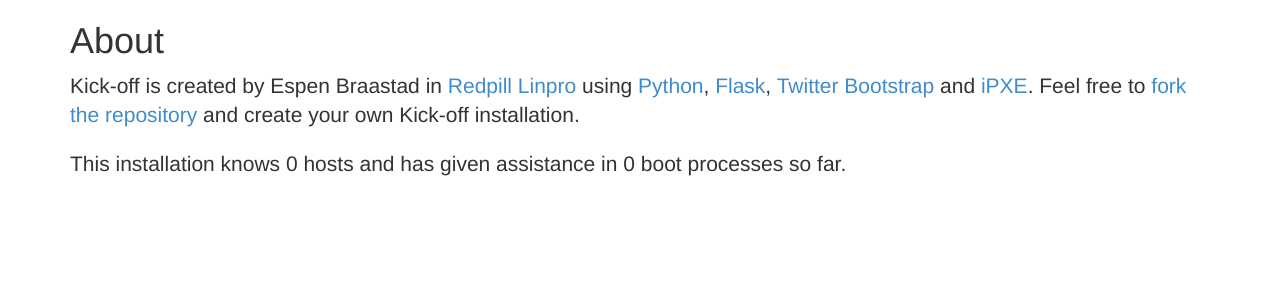
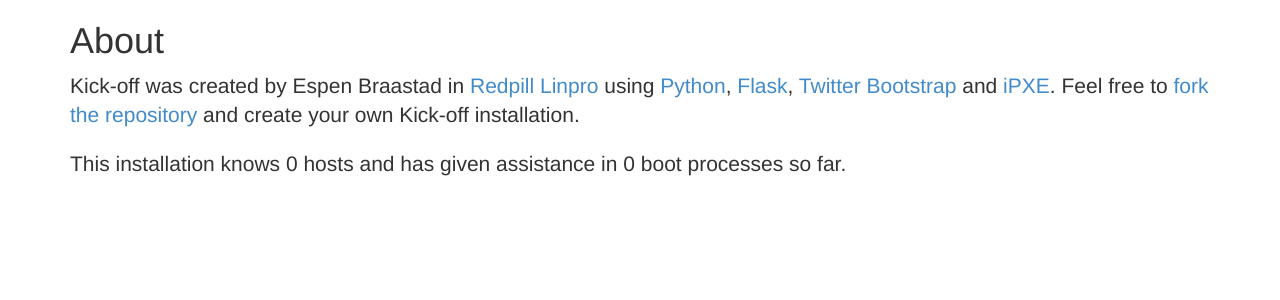
Before and after one commit to Redpill-Linpro/kickoff, a Python web app: template kickoff/app/templates/about.html in a window 1280 px wide. Shown: the part 51-351 px from the top of the page. Run offline with Jinja, Linux system fonts and the light colour scheme; the template is opened without the code that fills it, so the values that code supplies are empty; some libraries are stand-ins or nearby versions.

Commit message:
development

```diff
--- a/kickoff/app/templates/about.html
+++ b/kickoff/app/templates/about.html
@@ -2,7 +2,7 @@
 
 <h1>About</h1>
 <p class="lead">
-  Kick-off is created by Espen Braastad in <a href="http://redpill-linpro.com/">Redpill Linpro</a> using <a href="http://www.python.org/">Python</a>, <a href="http://flask.pocoo.org/">Flask</a>, <a href="http://getbootstrap.com/">Twitter Bootstrap</a> and <a href="http://ipxe.org/">iPXE</a>. Feel free to <a href="http://github.com/espebra/kickoff">fork the repository</a> and create your own Kick-off installation.
+  Kick-off was created by Espen Braastad in <a href="http://redpill-linpro.com/">Redpill Linpro</a> using <a href="http://www.python.org/">Python</a>, <a href="http://flask.pocoo.org/">Flask</a>, <a href="http://getbootstrap.com/">Twitter Bootstrap</a> and <a href="http://ipxe.org/">iPXE</a>. Feel free to <a href="http://github.com/espebra/kickoff">fork the repository</a> and create your own Kick-off installation.
 </p>
 
 <p class="lead">
```
